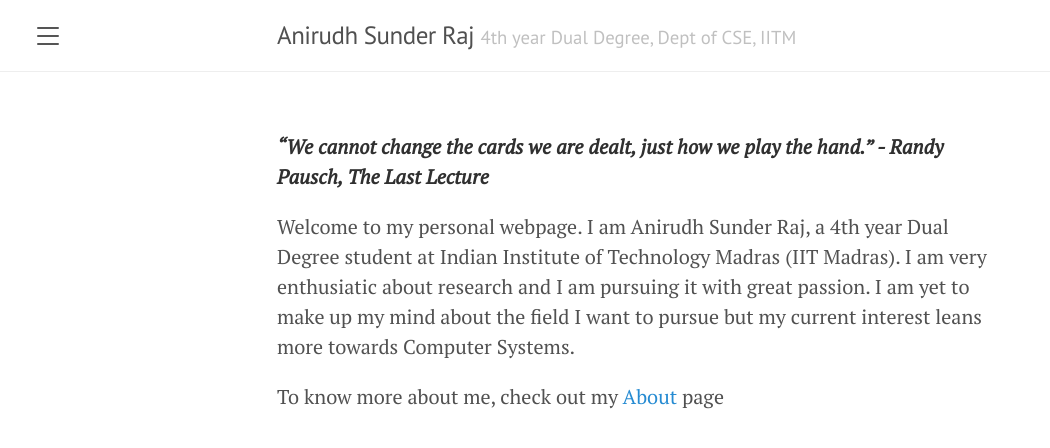
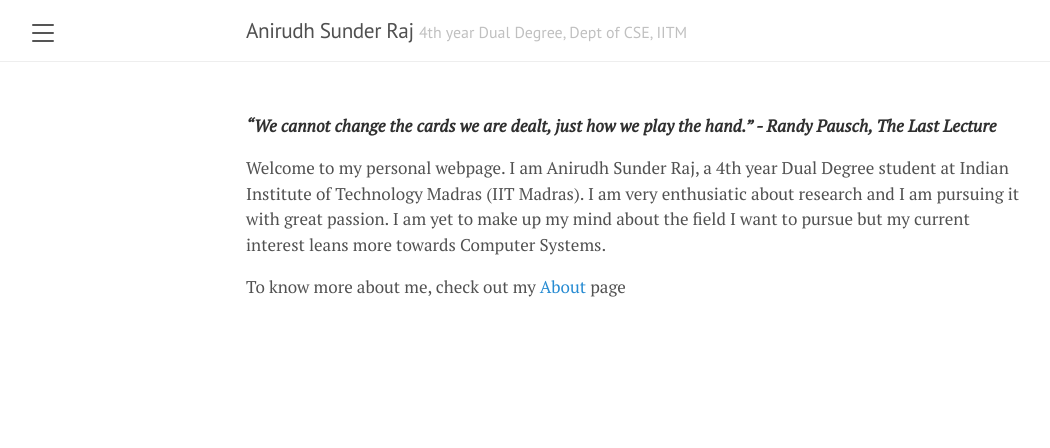
Before and after one commit to ani003/ani003.github.io, a Jekyll site: the page built from index.md, in a window 1280 px wide. Shown: the top 448 px of the page, without its empty margins (3-1053 px from the left). Built offline with Jekyll 4.4.1, drawn with Linux system fonts in a browser that asks for light colours.

Commit message:
Increased space and reduced font size

```diff
--- a/public/css/lanyon.css
+++ b/public/css/lanyon.css
@@ -82,7 +82,7 @@ h1, h2, h3, h4, h5, h6 {
 }
 @media (min-width: 56em) {
   .container {
-    max-width: 38rem;
+    max-width: 48rem;
   }
 }
 
--- a/public/css/poole.css
+++ b/public/css/poole.css
@@ -54,7 +54,7 @@ html {
 }
 @media (min-width: 38em) {
   html {
-    font-size: 20px;
+    font-size: 17px;
   }
 }
 
```
